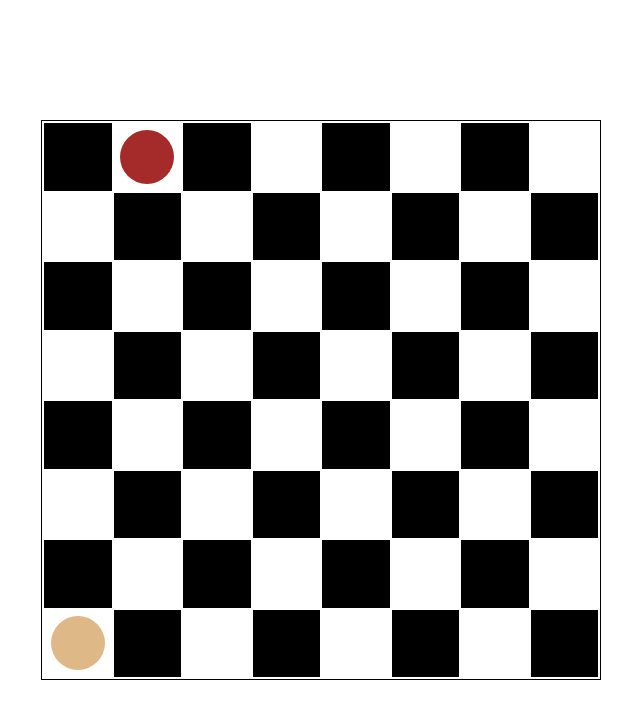
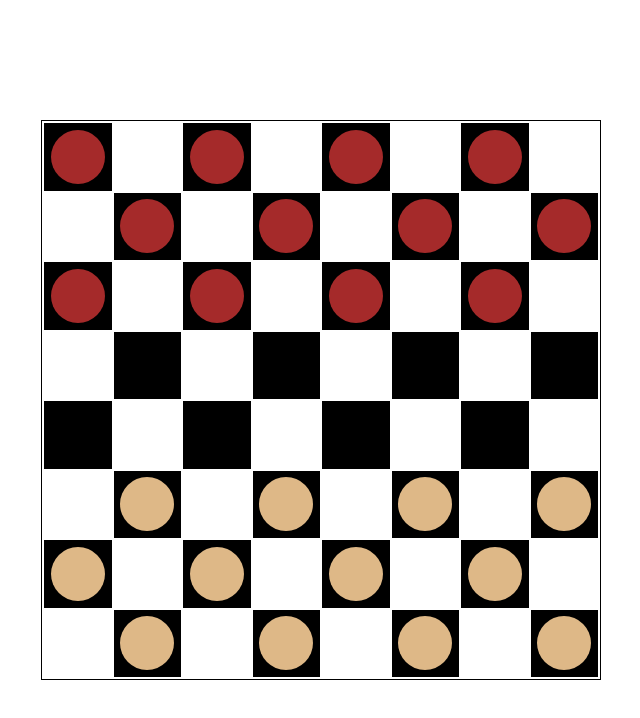
Before and after one commit to DreadTawny/school-project-warcaby, a website: page game_session.html in a window 1280 px wide. Shown: the whole page, without its empty margins (319-959 px from the left). Drawn offline with Linux system fonts and the light colour scheme.

Commit message:
Drawing board

```diff
--- a/Game.js
+++ b/Game.js
@@ -1 +1,92 @@
 // actual game here
+
+class Board {
+    constructor(player) {
+        this.gameState = "start"
+        this.player = player
+        if(this.gameState == "start") this.gameStart()
+    }
+    gameState
+    boardMap = {
+        A: {
+            A1: {state:-1}, A2: {state:1, equiv: document.getElementById("A2")}, A3: {state:-1}, A4: {state:1, equiv: document.getElementById("A4")}, A5: -1, A6: {state:1, equiv: document.getElementById("A6")}, A7: {state:-1}, A8: {state:1, equiv: document.getElementById("A8")}
+        },
+        B: {
+            B1: {state:1, equiv: document.getElementById("B1")}, B2: {state:-1}, B3: {state:1, equiv:document.getElementById("B3")}, B4: {state:-1}, B5: {state: 1, equiv: document.getElementById("B5")}, B6: {state:-1}, B7: {state:1, equiv: document.getElementById("B7")}, B8: {state:-1}
+        },
+        C: {
+            C1: {state:-1}, C2: {state:1, equiv: document.getElementById("C2")}, C3: {state:-1}, C4: {state:1, equiv: document.getElementById("C4")}, C5: -{state:1}, C6: {state:1, equiv: document.getElementById("C6")}, C7: {state:-1}, C8: {state:1, equiv: document.getElementById("C8")}
+        },
+        D: {
+            D1: {state:0, equiv: document.getElementById("D1")}, D2: {state:-1}, D3: {state:0, equiv: document.getElementById("D3")}, D4: {state:-1}, D5: {state:0, equiv: document.getElementById("D5")}, D6: {state:-1}, D7: {state:0, equiv:document.getElementById("D7")}, D8: {state:-1}
+        },
+        E: {
+            E1: {state:-1}, E2: {state:0, equiv: document.getElementById("E2")}, E3: {state:-1}, E4: {state:0, equiv:document.getElementById("E4")}, E5: {state:-1}, E6: {state:0, equiv: document.getElementById("E6")}, E7: {state:-1}, E8: {state:0, equiv: document.getElementById("E8")}
+        },
+        F: {
+            F1: {state:2, equiv: document.getElementById("F1")}, F2: {state:-1}, F3: {state:2, equiv: document.getElementById("F3")}, F4: {state:-1}, F5: {state:2, equiv: document.getElementById("F5")}, F6: {state:-1}, F7: {state:2, equiv: document.getElementById("F7")}, F8: {state:-1}
+        },
+        G: {
+            G1: {state:-1}, G2: {state:2, equiv: document.getElementById("G2")}, G3: {state:-1}, G4: {state:2, equiv: document.getElementById("G4")}, G5: {state:-1}, G6: {state:2, equiv: document.getElementById("G6")}, G7: {state:-1}, G8: {state: 2, equiv: document.getElementById("G8")}
+        },
+        H: {
+            H1: {state:2, equiv: document.getElementById("H1")}, H2: {state:-1}, H3: {state:2, equiv: document.getElementById("H3")}, H4: {state:-1}, H5: {state:2, equiv: document.getElementById("H5")}, H6: {state:-1}, H7: {state:2, equiv: document.getElementById("H7")}, H8: {state:-1}
+        }
+    }
+    player
+    gameWon () {
+
+    }
+    gameStart() {
+        if(this.player === "white") {
+
+            for(let row in this.boardMap){
+                for(let field in this.boardMap[row]){
+                   let gameField = this.boardMap[row][field]
+                    let pawnWhite = document.createElement("div")
+                    pawnWhite.setAttribute("class", "pawn-white")
+                    let pawnBlack = document.createElement("div")
+                    pawnBlack.setAttribute("class", "pawn-black")
+                    if(gameField.state === 1) {
+                        pawnWhite.setAttribute("draggable", "true")
+                        pawnWhite.addEventListener("drag", event => {
+                            console.log(event.target)
+                        })
+                        pawnWhite.addEventListener("dragover", event => {
+                            event.preventDefault()
+                        })
+                        gameField.equiv.appendChild(pawnWhite)
+                        console.log("TEST")
+                    }
+                    if(gameField.state === 2) {
+                        gameField.equiv.appendChild(pawnBlack)
+                    }
+                }
+            }
+        }
+        else {
+            for(let row in this.boardMap){
+                for(let field in this.boardMap[row]){
+                    let gameField = this.boardMap[row][field]
+                    let pawnWhite = document.createElement("div")
+                    pawnWhite.setAttribute("class", "pawn-white")
+                    let pawnBlack = document.createElement("div")
+                    pawnBlack.setAttribute("class", "pawn-black")
+                    console.log(gameField)
+                    if( gameField.state === 2) {
+                        gameField.equiv.appendChild(pawnWhite)
+                    }
+                    if( gameField.state === 1) {
+                        pawnBlack.setAttribute("draggable", "true")
+                        gameField.equiv.appendChild(pawnBlack)
+                    }
+                }
+            }
+        }
+    }
+    gameInProgress() {
+
+    }
+}
+
+let game = new Board("white")
--- a/client.js
+++ b/client.js
@@ -2,6 +2,7 @@ const socket = io()
 socket.on("hello", data => {
     console.log(data)
 })
+
 document.getElementById("send").addEventListener("click", () => socket.emit("chat", "Hello, can you hear us") )
 
 socket.on("chat", data => {
--- a/game_session.html
+++ b/game_session.html
@@ -6,6 +6,7 @@
     <title>Page Title</title>
     <meta name='viewport' content='width=device-width, initial-scale=1'>
     <link rel='stylesheet' type='text/css' media='screen' href='style.css'>
+    <script src="Game.js" defer></script>
 </head>
 <body>
    <div id="main-flex">
@@ -15,84 +16,84 @@
        <div id="game-area">
             <table>
                 <tr>
+                    <td id="H1"></td>
                     <td></td>
-                    <td><div class="pawn-black"></div></td>
+                    <td id="H3"></td>
                     <td></td>
+                    <td id="H5"></td>
                     <td></td>
-                    <td></td>
-                    <td></td>
-                    <td></td>
+                    <td id ="H7"></td>
                     <td></td>
                 </tr>
                 <tr>
                     <td></td>
+                    <td id="G2"></td>
                     <td></td>
+                    <td id="G4"></td>
                     <td></td>
+                    <td id="G6"></td>
                     <td></td>
+                    <td id="G8"></td>
+                </tr>
+                <tr>
+                    <td id="F1"></td>
                     <td></td>
+                    <td id="F3"></td>
                     <td></td>
+                    <td id="F5"></td>
                     <td></td>
+                    <td id="F7"></td>
                     <td></td>
                 </tr>
                 <tr>
                     <td></td>
+                    <td id="E2"></td>
                     <td></td>
+                    <td id="E4"></td>
                     <td></td>
+                    <td id="E6"></td>
                     <td></td>
+                    <td id="E8"></td>
+                </tr>
+                <tr>
+                    <td id="D1"></td>
                     <td></td>
+                    <td id="D3"></td>
                     <td></td>
+                    <td id="D5"></td>
                     <td></td>
+                    <td id="D7"></td>
                     <td></td>
                 </tr>
                 <tr>
                     <td></td>
+                    <td id="C2"></td>
                     <td></td>
+                    <td id="C4"></td>
                     <td></td>
+                    <td id="C6"></td>
                     <td></td>
+                    <td id="C8"></td>
+                </tr>
+                <tr>
+                    <td id="B1"></td>
                     <td></td>
+                    <td id="B3"></td>
                     <td></td>
+                    <td id="B5"></td>
                     <td></td>
+                    <td id="B7"></td>
                     <td></td>
                 </tr>
                 <tr>
                     <td></td>
+                    <td id="A2"></td>
                     <td></td>
+                    <td id="A4"></td>
                     <td></td>
+                    <td id="A6"></td>
                     <td></td>
-                    <td></td>
-                    <td></td>
-                    <td></td>
-                    <td></td>
-                </tr>
-                <tr>
-                    <td></td>
-                    <td></td>
-                    <td></td>
-                    <td></td>
-                    <td></td>
-                    <td></td>
-                    <td></td>
-                    <td></td>
-                </tr>
-                <tr>
-                    <td></td>
-                    <td></td>
-                    <td></td>
-                    <td></td>
-                    <td></td>
-                    <td></td>
-                    <td></td>
-                    <td></td>
-                </tr>
-                <tr>
-                    <td><div class="pawn-white"></div></td>
-                    <td></td>
-                    <td></td>
-                    <td></td>
-                    <td></td>
-                    <td></td>
-                    <td></td>
-                    <td></td>
+                    <td id="A8"></td>
                 </tr>
             </table>
        </div>
```
Also changed, not shown: server.js (+10 -1 lines), Pawns.js (added).
